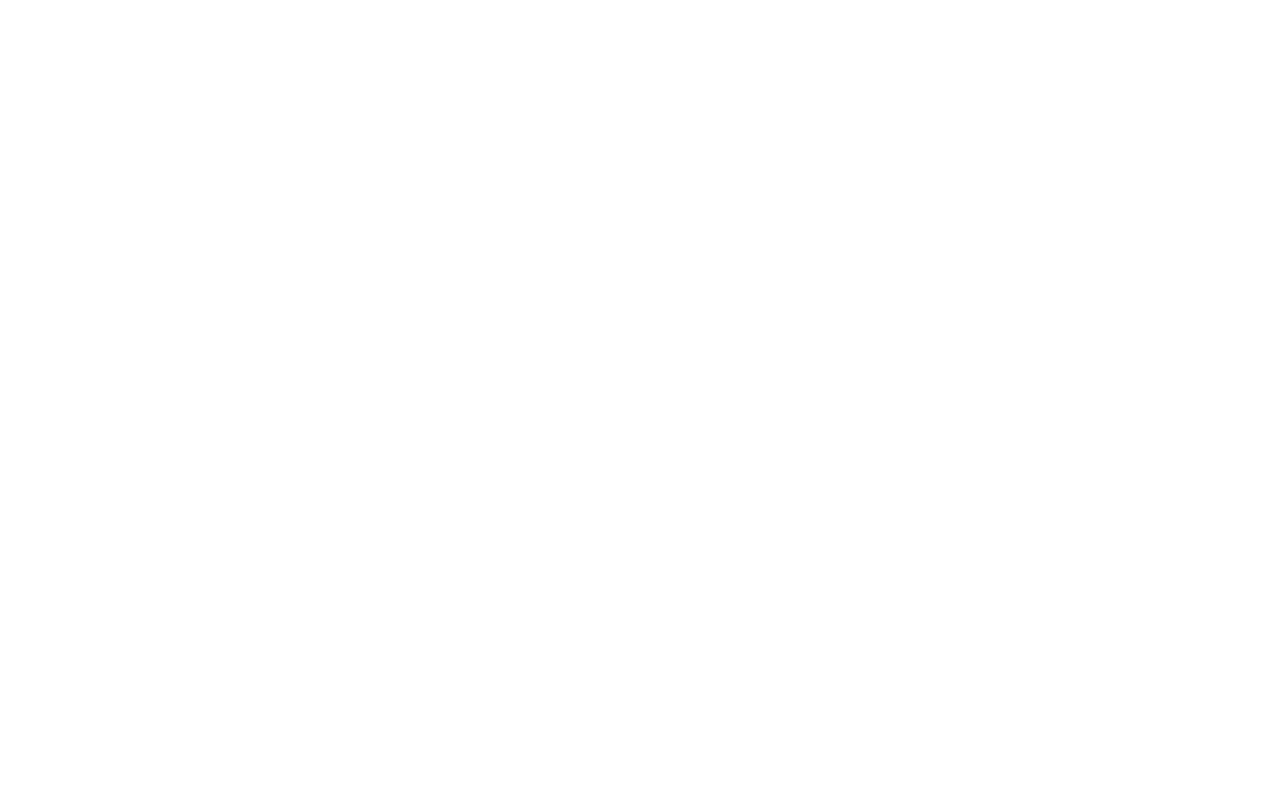
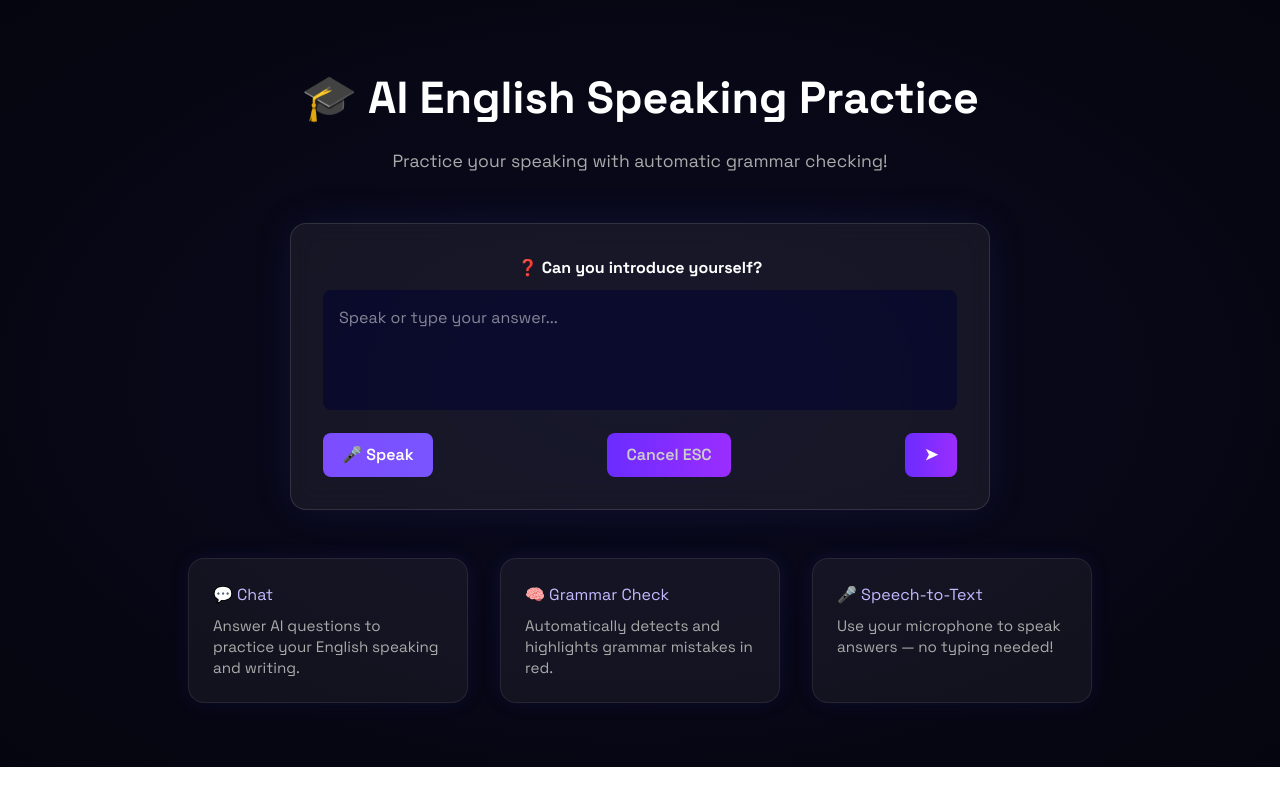
Before and after one commit to muhammadfayziyev2/GryphonSchool, a Next.js app: page /students in a window 1280 px wide. Built offline with nearby package versions, Linux system fonts and the light colour scheme.

Commit message:
modified:   src/app/components/RegisterPage.jsx 	modified:   src/app/globals.css 	modified:   src/app/students/page.jsx

```diff
--- a/src/app/components/RegisterPage.jsx
+++ b/src/app/components/RegisterPage.jsx
@@ -27,7 +27,7 @@
             <div className="register-container">
                 <form onSubmit={handleSubmit} className="register-form">
                     <div className="form-header">
-                        <h2 className='name-logo'>GRYPHON SCHOOL</h2>
+                        <h2 className="name-logo text-2xl font-bold text-black">GRYPHON SCHOOL</h2>
                         <p>Пожалуйста, оставьте свои контактные данные</p>
                     </div>
 
--- a/src/app/components/StarBackgroundStudent.jsx
+++ /dev/null
@@ -1,102 +0,0 @@
-'use client'
-
-import { useEffect, useRef } from "react";
-import MainPage from "./MainPage";
-
-export default function StarBackground() {
-    const canvasRef = useRef(null);
-
-    useEffect(() => {
-        const canvas = canvasRef.current;
-        const ctx = canvas.getContext("2d");
-        let width = window.innerWidth;
-        let height = window.innerHeight;
-        canvas.width = width;
-        canvas.height = height;
-
-        // Generate stars
-        const stars = Array.from({ length: 120 }).map(() => ({
-            x: Math.random() * width,
-            y: Math.random() * height,
-            radius: Math.random() * 1.2 + 0.3,
-            opacity: Math.random() * 0.6 + 0.4,
-            speed: Math.random() * 0.2 + 0.05,
-        }));
-
-        function draw() {
-            // Gradient background
-            const gradient = ctx.createRadialGradient(
-                width / 2,
-                height / 2,
-                0,
-                width / 2,
-                height / 2,
-                Math.max(width, height) / 1.2
-            );
-            gradient.addColorStop(0, "#112244");
-            gradient.addColorStop(1, "#000b1f");
-
-            ctx.fillStyle = gradient;
-            ctx.fillRect(0, 0, width, height);
-
-            // Draw and animate stars
-            stars.forEach((star) => {
-                star.y += star.speed;
-                if (star.y > height) {
-                    star.y = 0;
-                    star.x = Math.random() * width;
-                }
-
-                ctx.beginPath();
-                ctx.arc(star.x, star.y, star.radius, 0, Math.PI * 2);
-                ctx.fillStyle = `rgba(255, 255, 255, ${star.opacity})`;
-                ctx.fill();
-            });
-
-            requestAnimationFrame(draw);
-        }
-
-        draw();
-
-        // Handle resize
-        const handleResize = () => {
-            width = window.innerWidth;
-            height = window.innerHeight;
-            canvas.width = width;
-            canvas.height = height;
-        };
-
-        window.addEventListener("resize", handleResize);
-        return () => window.removeEventListener("resize", handleResize);
-    }, []);
-
-    return (
-        <div style={{ position: "relative", width: "100%", height: "100vh", overflow: "hidden" }}>
-
-            <canvas
-                ref={canvasRef}
-                style={{
-                    position: "absolute",
-                    top: 0,
-                    left: 0,
-                    zIndex: 0,
-                }}
-            />
-            {/* CONTENT */}
-            <div
-                style={{
-                    position: "relative",
-                    zIndex: 1,
-                    height: "100vh",
-                    display: "flex",
-                    flexDirection: "column",
-                    alignItems: "center",
-                    justifyContent: "center",
-                    color: "#fff",
-                }}
-            >
-                <MainPage/>
-            </div>
-        </div>
-    );
-}
--- a/src/app/globals.css
+++ b/src/app/globals.css
@@ -575,7 +575,7 @@
   max-width: 600px;
   padding: 20px;
   margin: 0 auto;
-  background: #1e1e2f;
+  background-color: #0f111a;
   border: 1px solid #333;
   border-radius: 12px;
   box-shadow: 0 0 10px rgba(0, 0, 0, 0.4);
@@ -586,7 +586,7 @@
 .cont {
   padding-top: 100px;
   height: 100vh;
-  background: radial-gradient(circle at center, #112244 0%, #000b1f 100%)
+  background: radial-gradient(ellipse at center, #0a0a1f 0%, #05050f 100%);
 }
 
 .register-form {
@@ -889,7 +889,7 @@
   width: 100%;
   height: 100vh;
   color: var(--text-primary);
-  background: radial-gradient(circle at center, #112244 0%, #000b1f 100%);
+  background: radial-gradient(ellipse at center, #0a0a1f 0%, #05050f 100%);
   padding-top: 100px;
 }
 
@@ -952,3 +952,130 @@
 button:hover {
   opacity: 0.9;
 }
+
+body {
+  margin: 0;
+  padding: 0;
+  font-family: 'Segoe UI', sans-serif;
+}
+
+.ws-container {
+  background: radial-gradient(ellipse at center, #0a0a1f 0%, #05050f 100%);
+  color: white;
+  padding: 4rem 2rem;
+  text-align: center;
+}
+
+.ws-coming-soon {
+  color: #b0aaff;
+  font-size: 0.9rem;
+  background: rgba(255, 255, 255, 0.05);
+  padding: 0.3rem 1rem;
+  display: inline-block;
+  border-radius: 999px;
+  margin-bottom: 1rem;
+  font-weight: 500;
+}
+
+.ws-title {
+  font-size: 2.8rem;
+  font-weight: 700;
+  margin-bottom: 1rem;
+}
+
+.ws-subtitle {
+  color: #aaa;
+  font-size: 1.1rem;
+  max-width: 700px;
+  margin: 0 auto 3rem;
+  line-height: 1.6;
+}
+
+.ws-chat-card {
+  background: rgba(255, 255, 255, 0.06);
+  border: 1px solid rgba(255, 255, 255, 0.12);
+  backdrop-filter: blur(12px);
+  border-radius: 1rem;
+  padding: 2rem;
+  max-width: 700px;
+  margin: 0 auto 3rem;
+  box-shadow: 0 0 40px rgba(100, 100, 255, 0.1);
+}
+
+.ws-chat-card textarea {
+  width: 100%;
+  padding: 1rem;
+  height: 120px;
+  resize: none;
+  border-radius: 0.5rem;
+  border: none;
+  background-color: rgba(0, 0, 50, 0.5);
+  color: white;
+  font-size: 1rem;
+  margin-bottom: 1rem;
+}
+
+.ws-buttons {
+  display: flex;
+  justify-content: space-between;
+  gap: 1rem;
+}
+
+.forecast-btn,
+.cancel-btn,
+.send-btn {
+  padding: 0.6rem 1.2rem;
+  border: none;
+  border-radius: 0.5rem;
+  font-weight: 600;
+  cursor: pointer;
+  transition: 0.3s ease;
+}
+
+.forecast-btn {
+  background: linear-gradient(90deg, #7c4dff, #7955ff);
+  color: white;
+}
+
+.cancel-btn {
+  background-color: #333;
+  color: #ccc;
+}
+
+.send-btn {
+  background-color: #555;
+  color: white;
+}
+
+.forecast-btn:hover {
+  background: linear-gradient(90deg, #a06dff, #9c7aff);
+}
+
+.ws-features {
+  display: flex;
+  flex-wrap: wrap;
+  justify-content: center;
+  gap: 2rem;
+  margin-top: 3rem;
+}
+
+.ws-feature-card {
+  background: rgba(255, 255, 255, 0.05);
+  border-radius: 1rem;
+  padding: 1.5rem;
+  width: 280px;
+  text-align: left;
+  box-shadow: 0 0 20px rgba(80, 80, 255, 0.1);
+  border: 1px solid rgba(255, 255, 255, 0.08);
+}
+
+.ws-feature-card h3 {
+  color: #c5baff;
+  margin-bottom: 0.5rem;
+}
+
+.ws-feature-card p {
+  color: #aaa;
+  font-size: 0.95rem;
+  line-height: 1.4;
+}
--- a/src/app/students/page.jsx
+++ b/src/app/students/page.jsx
@@ -1,13 +1,125 @@
 'use client'
 
-import React from 'react'
+import React, { useState } from 'react'
 
-const page = () => {
+const questions = [
+  "Can you introduce yourself?",
+  "What are your hobbies?",
+  "Why are you learning English?",
+  "Tell me about your favorite movie.",
+  "What do you usually do on weekends?"
+]
+
+const Page = () => {
+  const [transcript, setTranscript] = useState('')
+  const [highlighted, setHighlighted] = useState('')
+  const [questionIndex, setQuestionIndex] = useState(0)
+
+  const currentQuestion = questions[questionIndex]
+
+  const startRecording = () => {
+    const SpeechRecognition = window.SpeechRecognition || window.webkitSpeechRecognition
+    const recognition = new SpeechRecognition()
+    recognition.lang = 'en-US'
+    recognition.interimResults = false
+    recognition.maxAlternatives = 1
+
+    recognition.onstart = () => {
+      setTranscript('Listening...')
+      setHighlighted('')
+    }
+
+    recognition.onresult = async (event) => {
+      const spokenText = event.results[0][0].transcript
+      setTranscript(spokenText)
+      await checkGrammar(spokenText)
+      nextQuestion()
+    }
+
+    recognition.onerror = (e) => {
+      setTranscript('Error: ' + e.error)
+    }
+
+    recognition.start()
+  }
+
+  const checkGrammar = async (text) => {
+    const res = await fetch('https://api.languagetool.org/v2/check', {
+      method: 'POST',
+      headers: { 'Content-Type': 'application/x-www-form-urlencoded' },
+      body: new URLSearchParams({
+        text: text,
+        language: 'en-US'
+      })
+    })
+    const data = await res.json()
+    let output = text
+
+    data.matches.reverse().forEach(match => {
+      const before = output.slice(0, match.offset)
+      const error = output.slice(match.offset, match.offset + match.length)
+      const after = output.slice(match.offset + match.length)
+      output = `${before}<span style="color:red;font-weight:bold;">${error}</span>${after}`
+    })
+
+    setHighlighted(output)
+  }
+
+  const nextQuestion = () => {
+    setQuestionIndex((prev) => (prev + 1 < questions.length ? prev + 1 : 0))
+  }
+
   return (
-    <div>
+    <div className="ws-container">
+      <h1 className="ws-title">🎓 AI English Speaking Practice</h1>
+      <p className="ws-subtitle">Practice your speaking with automatic grammar checking!</p>
 
+      <div className="ws-chat-card">
+        <div style={{ marginBottom: '10px', fontWeight: 'bold' }}>
+          ❓ <span>{currentQuestion}</span>
+        </div>
+
+        <textarea
+          value={transcript}
+          placeholder="Speak or type your answer..."
+          onChange={(e) => setTranscript(e.target.value)}
+        />
+        <div className="ws-buttons">
+          <button className="forecast-btn" onClick={startRecording}>🎤 Speak</button>
+          <button className="cancel-btn" onClick={() => setTranscript('')}>Cancel ESC</button>
+          <button
+            className="send-btn"
+            onClick={async () => {
+              await checkGrammar(transcript)
+              nextQuestion()
+            }}
+          >➤</button>
+        </div>
+      </div>
+
+      {highlighted && (
+        <div style={{ marginTop: '1rem' }}>
+          <h3>📝 Grammar Feedback:</h3>
+          <p dangerouslySetInnerHTML={{ __html: highlighted }} />
+        </div>
+      )}
+
+      <div className="ws-features">
+        <div className="ws-feature-card">
+          <h3>💬 Chat</h3>
+          <p>Answer AI questions to practice your English speaking and writing.</p>
+        </div>
+        <div className="ws-feature-card">
+          <h3>🧠 Grammar Check</h3>
+          <p>Automatically detects and highlights grammar mistakes in red.</p>
+        </div>
+        <div className="ws-feature-card">
+          <h3>🎤 Speech-to-Text</h3>
+          <p>Use your microphone to speak answers — no typing needed!</p>
+        </div>
+      </div>
     </div>
   )
 }
 
-export default page
+export default Page
```
